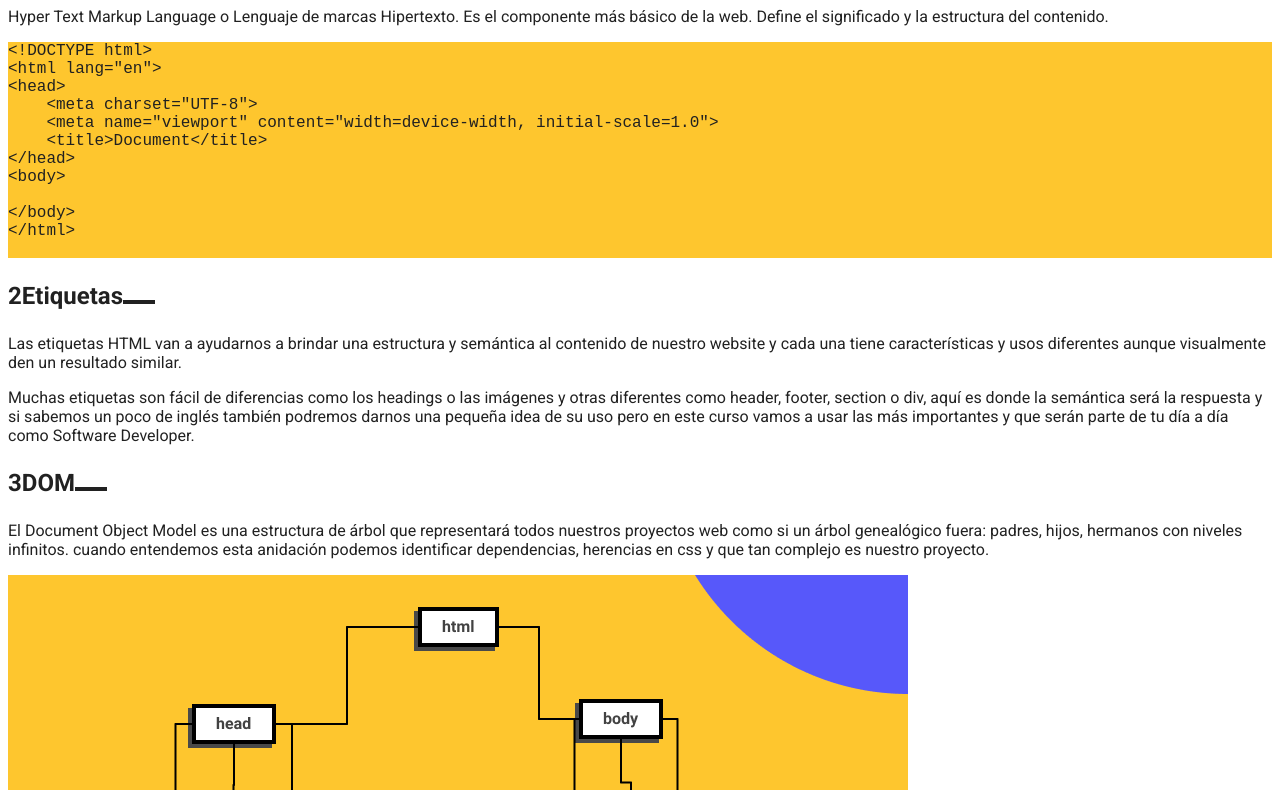
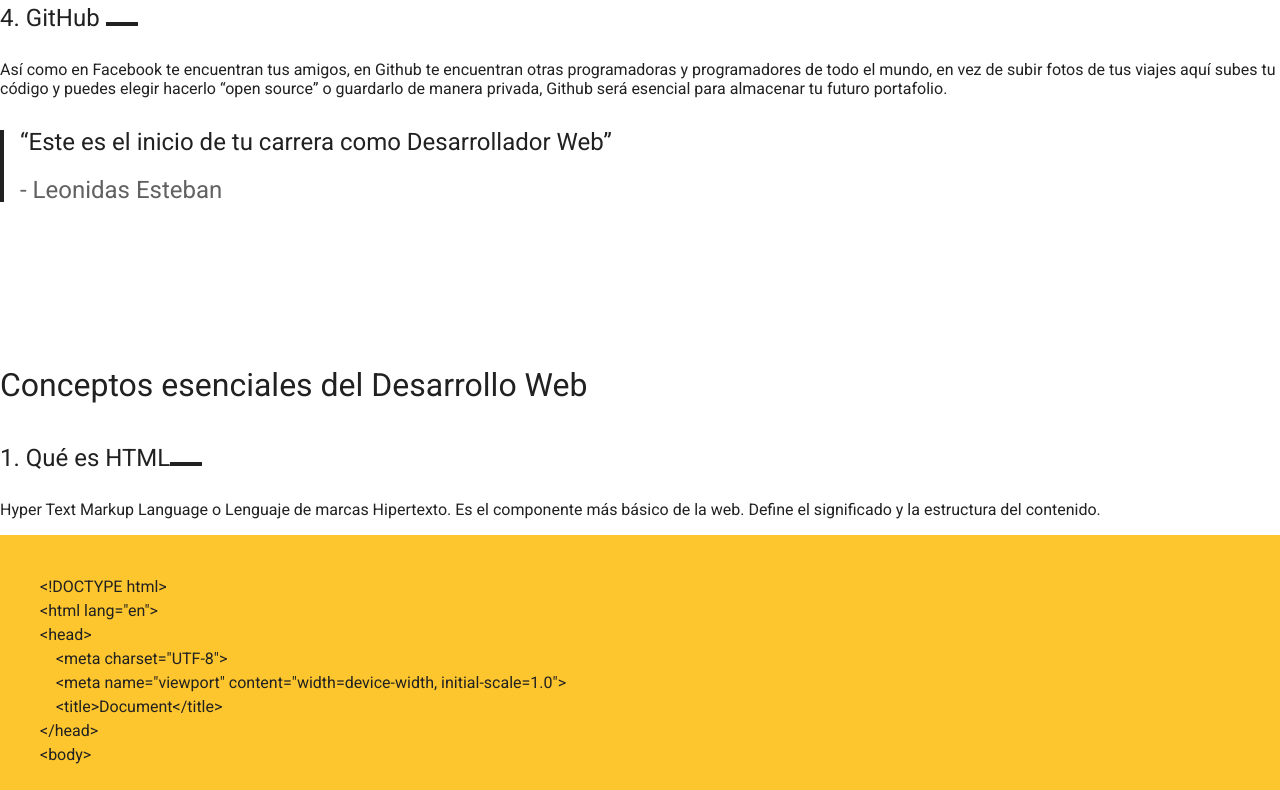
Before and after one commit to antoosor/curso-esencial-html-css, a plain HTML site: page index.html in a window 1280 px wide. Shown: the part 1832-2622 px from the top of the page. Drawn offline with Linux system fonts and the light colour scheme.

Commit message:
se agregan bordes y padding

```diff
--- /dev/null
+++ b/css/styles-logical.css
@@ -0,0 +1,95 @@
+/*@font-face {
+    font-family: NombreFuente;
+    src: url(/fonts/fonts/charter-regular.otf);
+    font-style:normal;
+    font-weight: 400;
+}
+@font-face {
+    font-family: NombreFuente;
+    src: url(/fonts/fonts/charter-italic.otf);
+    font-style:italic;
+    font-weight: 400;
+}
+@font-face {
+    font-family: NombreFuente;
+    src: url(/fonts/fonts/charter-bold.otf);
+    font-style:normal;
+    font-weight: bold;
+}
+@font-face {
+    font-family: NombreFuente;
+    src: url(/fonts/fonts/charter-bold-italic.otf);
+    font-style:italic;
+    font-weight: bold;
+}
+*/
+:root{
+    font-size: 16px;
+    --gray30:#212121;
+    --gray20:#212429;
+    --gray10:#616161;
+
+}
+
+body{
+
+color: var(--gray30);
+font-family: "Roboto", sans-serif;
+}
+a{
+color:var(--gray30)
+}
+header{
+    font-size: 14px;
+    color:var(--gray10);
+}
+header a {
+    color: var(--gray10);
+    text-decoration: none;
+}
+header a:hover{
+    color: var(--gray30);
+}
+nav details summary{
+    font-weight: bold;
+}
+h1{
+    font-size: 3.75em;
+}
+h2{
+    font-size: 2em;
+}
+h3{
+    font-size: 1.5em;
+}
+
+pre{
+background: #FEC62E;
+    ;
+}
+.hero{
+    background-image:linear-gradient(to top, rgba(255, 255, 255, 0.3) 0, transparent ), url(./images/patron.png);
+    /*background-repeat: no-repeat;
+    background-position: center;
+    background-size: cover;
+    */
+    height: 350px;
+}
+.section-content{
+    counter-reset: titleList;
+}
+.section-content h3{
+    counter-increment: titlelist;
+}
+.section-content h3::before{
+content:counter(titlelist,decimal)
+    }
+.section-content h3::after{
+content: "";
+width: 32px;
+height: 4px;
+background: var(--gray30);
+display: inline-block;
+
+
+}
--- /dev/null
+++ b/css/styles-phiysical.css
@@ -0,0 +1,153 @@
+/*@font-face {
+    font-family: NombreFuente;
+    src: url(/fonts/fonts/charter-regular.otf);
+    font-style:normal;
+    font-weight: 400;
+}
+@font-face {
+    font-family: NombreFuente;
+    src: url(/fonts/fonts/charter-italic.otf);
+    font-style:italic;
+    font-weight: 400;
+}
+@font-face {
+    font-family: NombreFuente;
+    src: url(/fonts/fonts/charter-bold.otf);
+    font-style:normal;
+    font-weight: bold;
+}
+@font-face {
+    font-family: NombreFuente;
+    src: url(/fonts/fonts/charter-bold-italic.otf);
+    font-style:italic;
+    font-weight: bold;
+}
+*/
+:root{
+    font-size: 16px;
+    --gray30:#212121;
+    --gray20:#212429;
+    --gray10:#616161;
+
+}
+
+body{
+
+color: var(--gray30);
+font-family: "Roboto", sans-serif;
+margin: 0;
+}
+a{
+color:var(--gray30)
+}
+header{
+    font-size: 14px;
+    color:var(--gray10);
+}
+header a {
+    color: var(--gray10);
+    text-decoration: none;
+}
+header a:hover{
+    color: var(--gray30);
+}
+nav details summary{
+    font-weight: bold;
+}
+h1{
+    font-size: 3.75em;
+    margin-top: 64px;
+    margin-bottom: 16px;
+
+}
+h1+p{
+
+    margin-bottom: 64px;
+
+}
+hr{
+    /*background: var(--gray10);*/
+    margin: 64px;
+}
+h2{
+    font-size: 2em;
+    margin: 64px 0 40px;
+    font-weight: normal;
+
+
+}
+h3{
+    font-size: 1.5em;
+    margin-top: 16px;
+    margin-bottom: 24px;
+    font-weight: normal;
+
+
+}
+
+pre{
+background: #FEC62E;
+padding: 40px;
+font-family: "Roboto";
+line-height: 24px;
+}
+blockquote{
+    font-size: 24px;
+    margin: 32px 0;
+    padding-left: 16px;
+    border-left: solid 4px var(--gray30);
+    line-height: 24px;
+}
+blockquote span{
+    color: var(--gray10);
+}
+blockquote span p::before{
+    content:"-";
+}
+
+.hero{
+    background-image:linear-gradient(to top, rgba(255, 255, 255, 0.3) 0, transparent ), url(../images/patron.png);
+    /*background-repeat: no-repeat;
+    background-position: center;
+    background-size: cover;
+    */
+    height: 350px;
+}
+.section-content{
+    margin-top: 164px;
+}
+.section-content:first-of-type{
+margin: 0;
+}
+
+.section-content ol li{
+line-height: 24px;
+}
+.section-content ul li{
+    margin-bottom: 16px;
+}
+.section-content + hr{
+    display: none;
+}
+.section-content img{
+margin-top: 40px;
+}
+.section-content{
+    counter-reset: titleList;
+}
+.section-content h3{
+    counter-increment: titlelist;
+    padding-bottom: 4px;
+}
+.section-content h3::before{
+content:counter(titlelist,decimal) ". ";
+    }
+.section-content h3::after{
+content: "";
+width: 32px;
+height: 4px;
+background: var(--gray30);
+display: inline-block;
+
+
+}
--- a/index.html
+++ b/index.html
@@ -5,7 +5,7 @@
     <meta charset="UTF-8">
     <meta name="viewport" content="width=device-width, initial-scale=1.0">
     <title>El blog de Antonio</title>
-    <link rel="stylesheet" href="/styles.css">
+    <link rel="stylesheet" href="./css/styles-phiysical.css">
     <link rel="preconnect" href="https://fonts.googleapis.com">
     <link rel="preconnect" href="https://fonts.gstatic.com" crossorigin>
     <link href="https://fonts.googleapis.com/css2?family=Roboto:ital,wght@0,400;0,700;1,400;1,700&display=swap"
@@ -52,6 +52,7 @@
         <h1>Curso esencial de HTML y CSS</h1>
         <p>Este es el inicio de tu carrera como Desarrollador Web, empezarás aprendiendo HTML y CSS para la creación de
             contenidos, en el nivel 2 aprenderás de componentes y en 3 sobre layouts.</p>
+        <hr>
         <h2>
             Setup
         </h2>
@@ -88,6 +89,16 @@
                 todo el mundo, en vez de subir fotos de tus viajes aquí subes tu código y puedes elegir hacerlo “open
                 source” o
                 guardarlo de manera privada, Github será esencial para almacenar tu futuro portafolio.</p>
+            <blockquote>
+                <p>
+                    “Este es el inicio de tu carrera como Desarrollador Web”
+                </p>
+                <span>
+                    <p>
+                        Leonidas Esteban
+                    </p>
+                </span>
+            </blockquote>
         </section>
         <hr>
         <section class="section-content">
@@ -109,7 +120,7 @@
 
 &lt;/body&gt;
 &lt;/html&gt;
-    </pre>
+</pre>
             <h3 id="etiquetas">Etiquetas</h3>
             <p>Las etiquetas HTML van a ayudarnos a brindar una estructura y semántica al contenido de nuestro website y
                 cada
```
